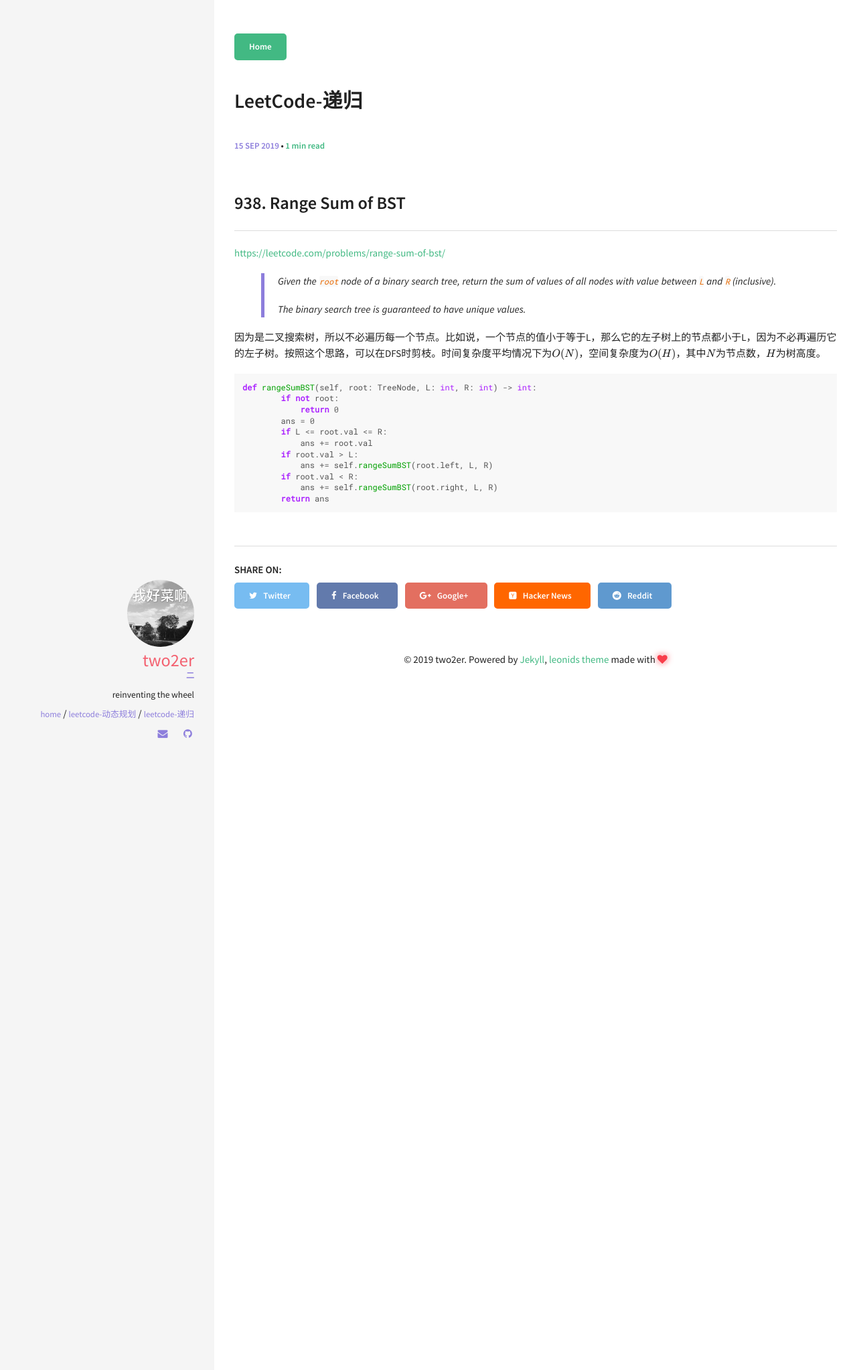
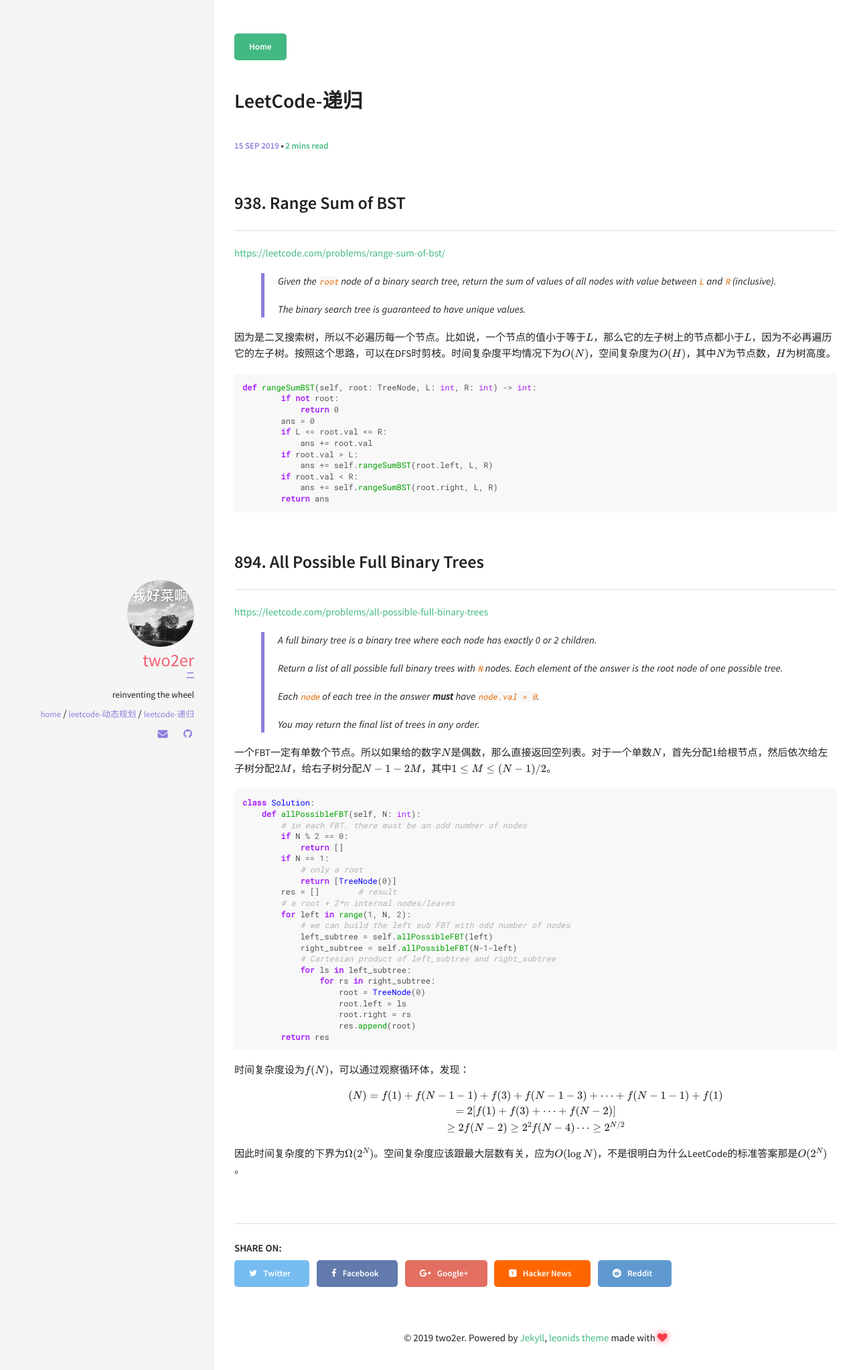
Before and after one commit to two2er/two2er.github.io, a Jekyll site: the page built from _pages/LeetCode/2019-09-15-recursion.md, in a window 1280 px wide. Shown: the top 2046 px of the page at 67% size. Built offline with Jekyll 4.4.1, drawn with Linux system fonts in a browser that asks for light colours; formulas are drawn with MathJax 3.

Commit message:
leetcode

````diff
--- a/_pages/LeetCode/2019-09-15-recursion.md
+++ b/_pages/LeetCode/2019-09-15-recursion.md
@@ -14,7 +14,7 @@
 >
 > The binary search tree is guaranteed to have unique values.
 
-因为是二叉搜索树，所以不必遍历每一个节点。比如说，一个节点的值小于等于L，那么它的左子树上的节点都小于L，因为不必再遍历它的左子树。按照这个思路，可以在DFS时剪枝。时间复杂度平均情况下为$O(N)$，空间复杂度为$O(H)$，其中$N$为节点数，$H$为树高度。
+因为是二叉搜索树，所以不必遍历每一个节点。比如说，一个节点的值小于等于$L$，那么它的左子树上的节点都小于$L$，因为不必再遍历它的左子树。按照这个思路，可以在DFS时剪枝。时间复杂度平均情况下为$O(N)$，空间复杂度为$O(H)$，其中$N$为节点数，$H$为树高度。
 
 ```python
 def rangeSumBST(self, root: TreeNode, L: int, R: int) -> int:
@@ -29,3 +29,48 @@
 	    ans += self.rangeSumBST(root.right, L, R)
 	return ans
 ```
+
+## 894. All Possible Full Binary Trees
+
+<https://leetcode.com/problems/all-possible-full-binary-trees>
+
+> A *full binary tree* is a binary tree where each node has exactly 0 or 2 children.
+>
+> Return a list of all possible full binary trees with `N` nodes.  Each element of the answer is the root node of one possible tree.
+>
+> Each `node` of each tree in the answer **must** have `node.val = 0`.
+>
+> You may return the final list of trees in any order.
+
+一个FBT一定有单数个节点。所以如果给的数字$N$是偶数，那么直接返回空列表。对于一个单数$N$，首先分配$1$给根节点，然后依次给左子树分配$2M$，给右子树分配$N-1-2M$，其中$1\leq M\leq (N-1)/2$。
+
+```python
+class Solution:
+    def allPossibleFBT(self, N: int):
+        # in each FBT, there must be an odd number of nodes
+        if N % 2 == 0:
+            return []
+        if N == 1:
+            # only a root
+            return [TreeNode(0)]
+        res = []        # result
+        # a root + 2*n internal nodes/leaves
+        for left in range(1, N, 2):
+            # we can build the left sub FBT with odd number of nodes
+            left_subtree = self.allPossibleFBT(left)
+            right_subtree = self.allPossibleFBT(N-1-left)
+            # Cartesian product of left_subtree and right_subtree
+            for ls in left_subtree:
+                for rs in right_subtree:
+                    root = TreeNode(0)
+                    root.left = ls
+                    root.right = rs
+                    res.append(root)
+        return res
+```
+
+时间复杂度设为$f(N)$，可以通过观察循环体，发现：
+
+$$\begin{array}f(N)=f(1)+f(N-1-1)+f(3)+f(N-1-3)+\cdots+f(N-1-1)+f(1)\\=2[f(1)+f(3)+\cdots+f(N-2)]\\\ge 2f(N-2)\ge 2^2f(N-4)\cdots \ge 2^{N/2} \end{array}$$
+
+因此时间复杂度的下界为$\Omega(2^N)$。空间复杂度应该跟最大层数有关，应为$O(\log N)$，不是很明白为什么LeetCode的标准答案那是$O(2^N)$。
````
Also changed, not shown: _posts/2019-09-09-word-vectors.md (+5 -5 lines).
